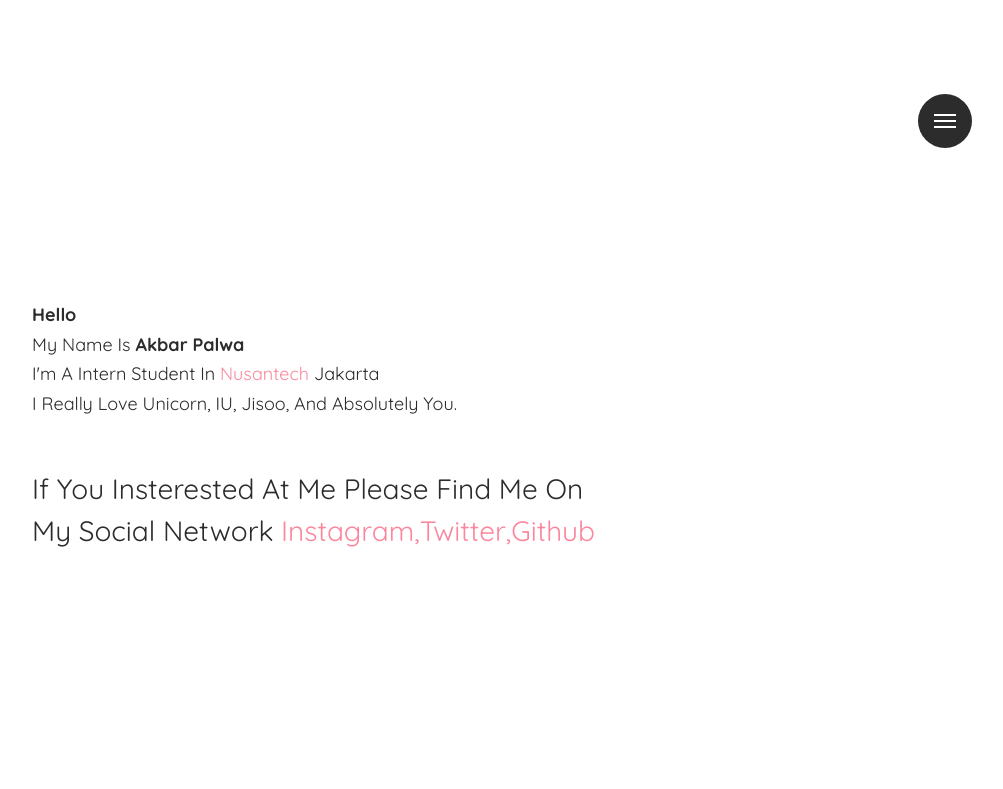
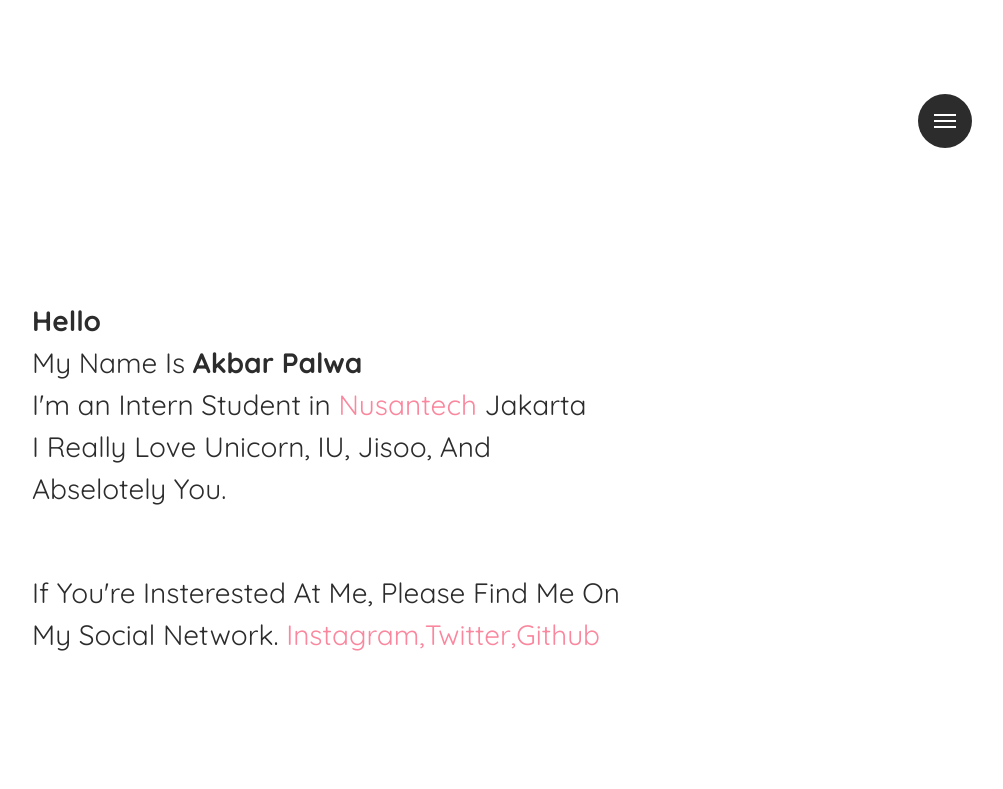
Before and after one commit to pxlwa/pxlwa.github.io, a plain HTML site: page index.html in a window 1280 px wide. Shown: the top 789 px of the page, without its empty margins (168-1171 px from the left). Drawn offline with Linux system fonts and the light colour scheme.

Commit message:
ganti bahasa

```diff
--- a/index.html
+++ b/index.html
@@ -55,10 +55,10 @@
             <div class="cf"></div>
 
             <div class="site-tagline">
-                <strong>Hello</strong><br> My Name Is <strong>Akbar Palwa <br></strong>
-                I'm A Intern Student In <a href="http://nusantech.com/" target="_blank">Nusantech</a> Jakarta<br>
-                I Really Love Unicorn, IU, Jisoo, And Absolutely You. <br><br></p>
-                <p>If You Insterested At Me Please Find Me On My Social Network <a href="http://Instagram.com/pxlwa" target="_blank">Instagram,</a><a href="http://twitter.com/palwa66" target="_blank">Twitter,</a><a href="http://github.com/akbarpalwa" target="_blank">Github</a></p>
+                <p><strong>Hello</strong><br> My Name Is <strong>Akbar Palwa <br></strong>
+                    I'm an Intern Student in <a href="http://nusantech.com/" target="_blank">Nusantech</a> Jakarta<br>
+                    I Really Love Unicorn, IU, Jisoo, And Abselotely You. <br><br></p>
+                    <p>If You're Insterested At Me, Please Find Me On My Social Network.  <a href="http://Instagram.com/pxlwa" target="_blank">Instagram,</a><a href="http://twitter.com/palwa66" target="_blank">Twitter,</a><a href="http://github.com/akbarpalwa" target="_blank">Github</a></p>
             </div>
         </header><!-- / .site-header -->
 
```
